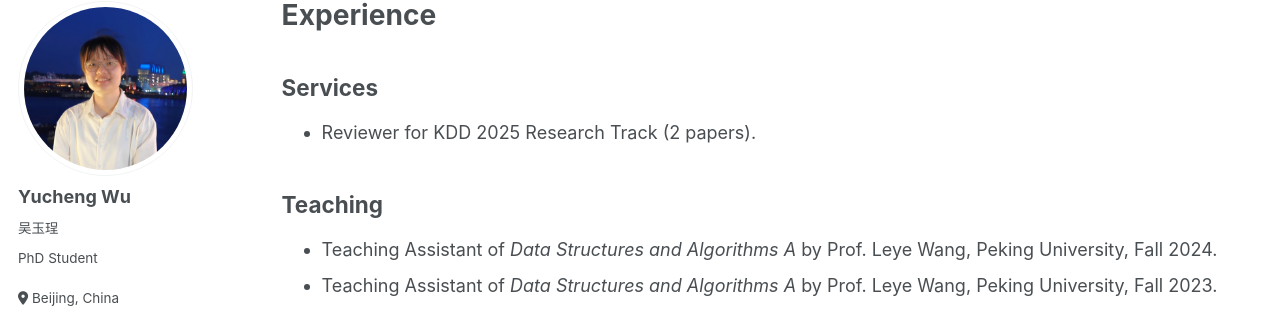
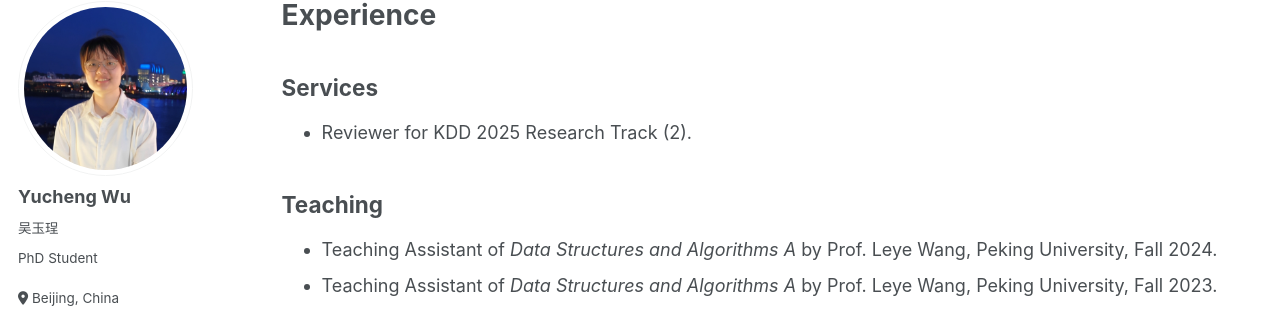
Before and after one commit to wuyucheng2002/wuyucheng2002.github.io, a Jekyll site: the page built from _pages/experience.md, in a window 1280 px wide and 900 px high. Shown: the part 117-431 px from the top of the window. Built offline with Jekyll 4.4.1, drawn with Linux system fonts in a browser that asks for light colours; some web fonts are replaced.

Commit message:
Update experience.md

```diff
--- a/_pages/experience.md
+++ b/_pages/experience.md
@@ -7,7 +7,7 @@ author_profile: true
 
 ## Services
 
-* Reviewer for KDD 2025 Research Track (2 papers).
+* Reviewer for KDD 2025 Research Track (2).
 
 ## Teaching
 
```
